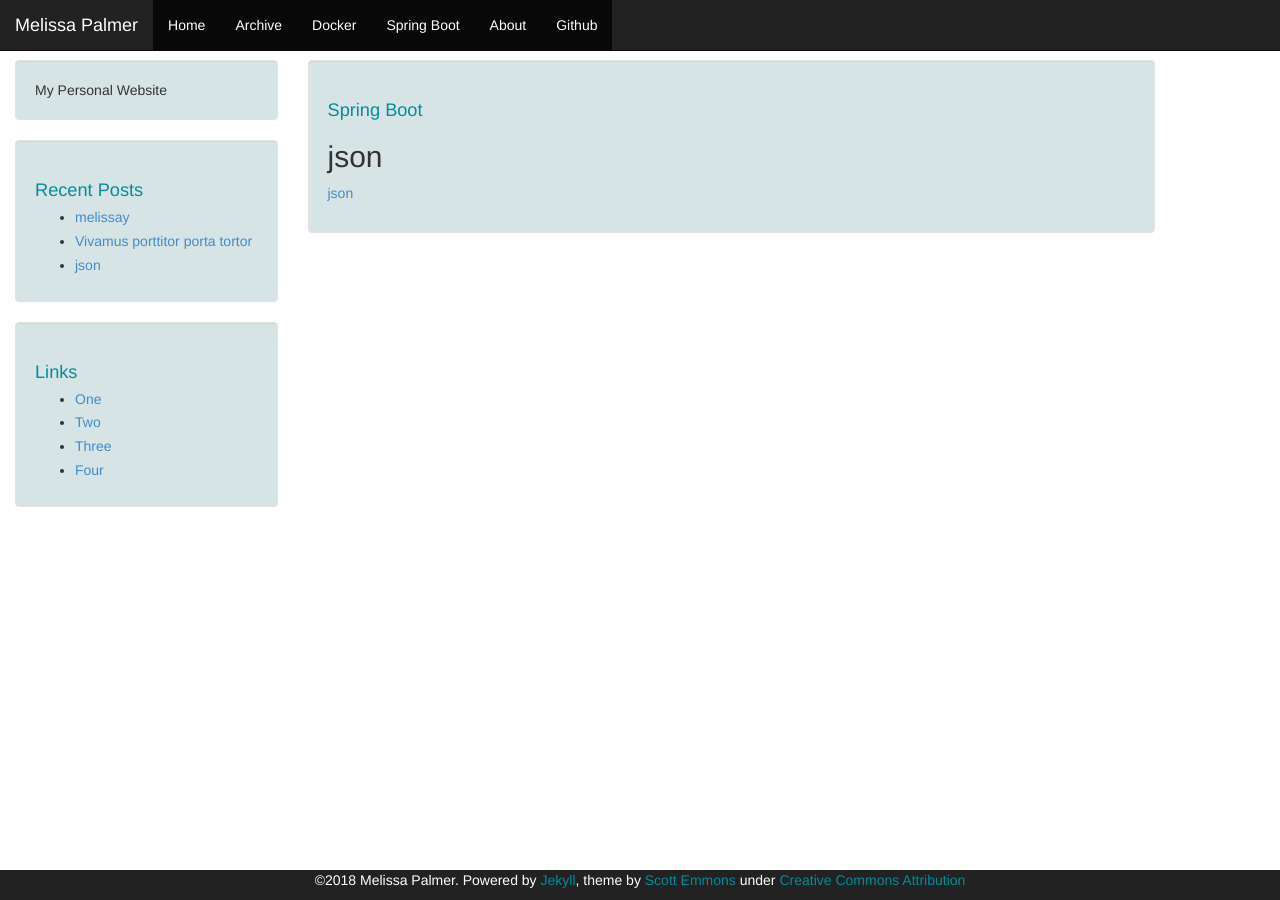
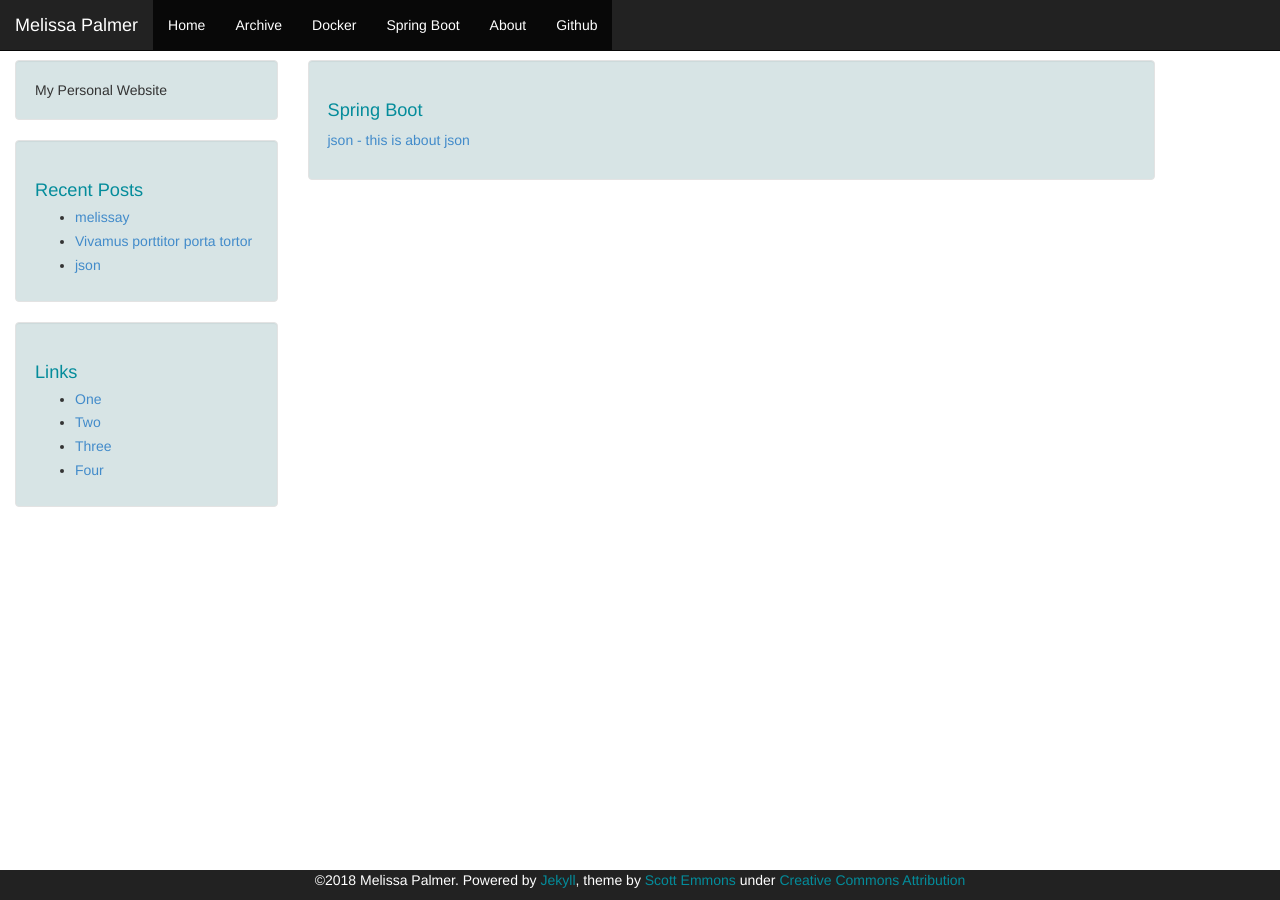
Before and after one commit to melissapalmer/melissapalmer.github.io, a Jekyll site: the page built from springboot.html, in a window 1280 px wide. Built offline with Jekyll 4.4.1, drawn with Linux system fonts in a browser that asks for light colours.

Commit message:
Adding more

```diff
--- a/_springboot/2018-06-22-json.md
+++ b/_springboot/2018-06-22-json.md
@@ -1,6 +1,7 @@
 ---
 layout: post
 title: "json"
+description: " this is about json"
 date: 2018-06-28 16:25:06 -0700
 comments: true
 published: true
--- a/springboot.html
+++ b/springboot.html
@@ -6,8 +6,6 @@ layout: default
 	<h1>Spring Boot</h1>
 
 	{% for item in site.springboot %}
-	  <h2>{{ item.title }}</h2>
-	  <p>{{ item.description }}</p>
-	  <p><a href="{{ item.url }}">{{ item.title }}</a></p>
+	  <p><a href="{{ item.url }}">{{ item.title }} - {{ item.description }}</a></p>
 	{% endfor %}
 </div>
```
